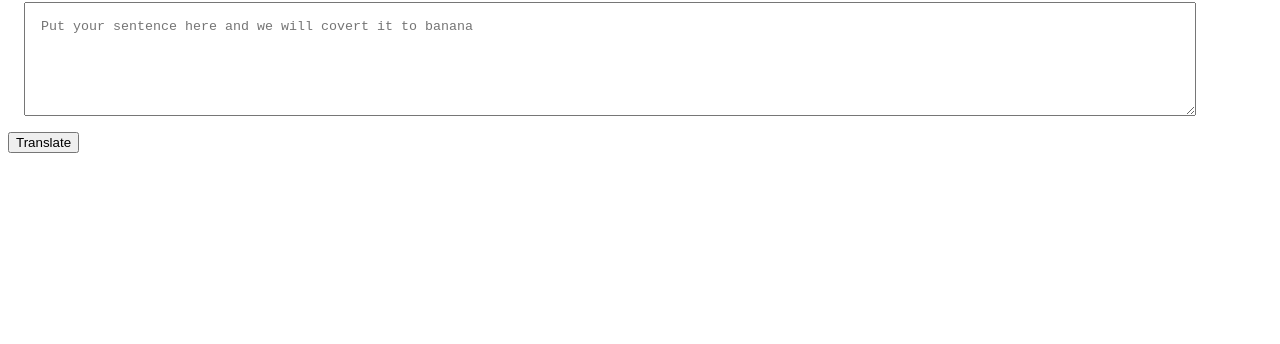
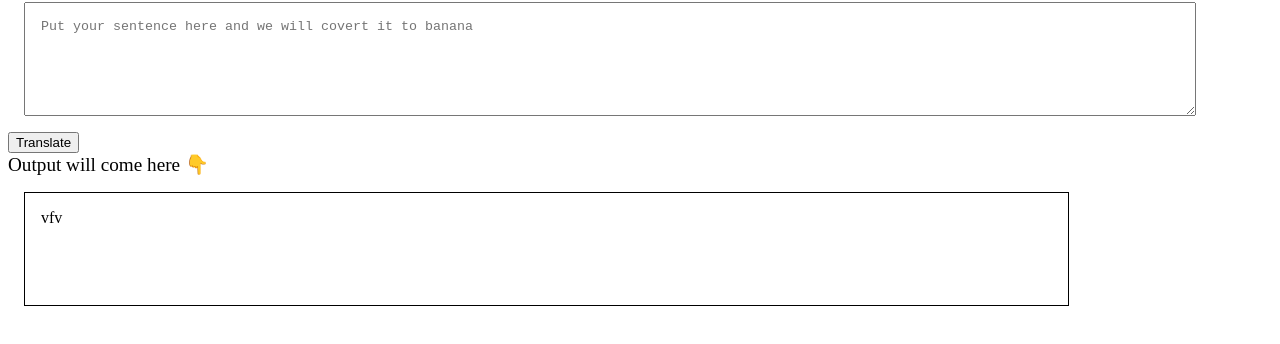
Before and after one commit to aryanandarnav13/banana-speak, a plain HTML site: page index.html in a window 1280 px wide. Both pictures are taken after a click on the button "Translate". Shown: the part 78-422 px from the top of the page. Drawn offline with Linux system fonts and the light colour scheme.

Commit message:
refactor : input output processing done

```diff
--- a/app.js
+++ b/app.js
@@ -1,11 +1,12 @@
 var btnTranslate = document.querySelector("#btn-translate");
 var txtInput = document.querySelector("#txt-input");
+var outputDiv = document.querySelector("#output");
 
-console.log(txtInput);
+
+
 
 function  clickHandler() {
-    console.log("clicked");
-    console.log("input", txtInput.value);
-}
+    outputDiv.innerText = "vfv" + txtInput.value;
+};
 
-btnTranslate.addEventListerner("click", clickHandler)
+btnTranslate.addEventListener("click", clickHandler)
--- a/index.html
+++ b/index.html
@@ -13,13 +13,23 @@
             margin: 1rem;
             padding: 1rem;
         }
+        #output{
+            border: 1px solid black;
+            height: 10vh;
+            width: 80%;
+            margin: 1rem;
+            padding: 1rem;
+
+        }
     </style>
 
 </head>
 <body>
     <h1>talk banana</h1>
-    <textarea itemid="txt-input" placeholder="Put your sentence here and we will covert it to banana" name="" id="" cols="30" rows="10"></textarea>
+    <textarea id="txt-input" placeholder="Put your sentence here and we will covert it to banana" name="" id="" cols="30" rows="10"></textarea>
     <button id="btn-translate">Translate</button>
+    <div style="font-size: larger;">Output will come here 👇</div>
+    <div id="output"> </div>
 
 
 
```
